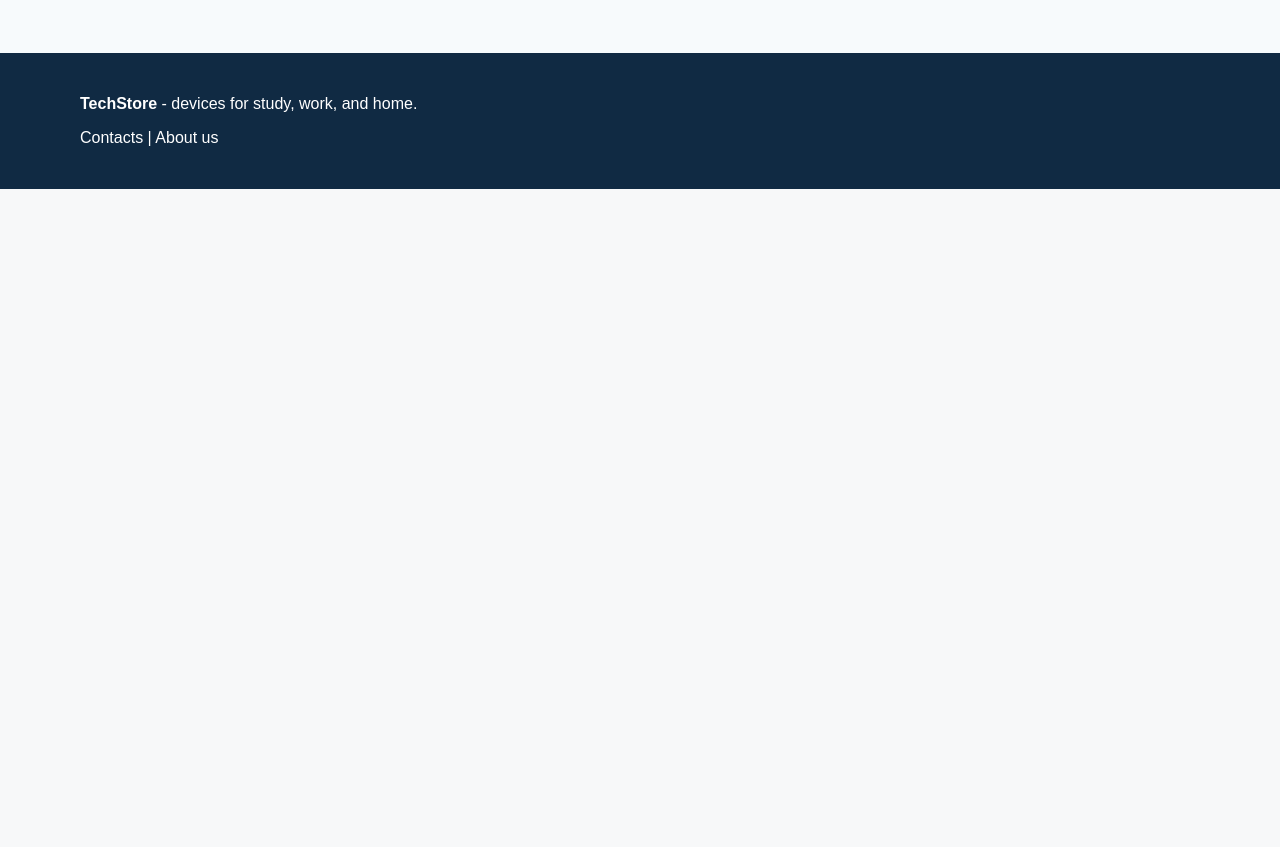
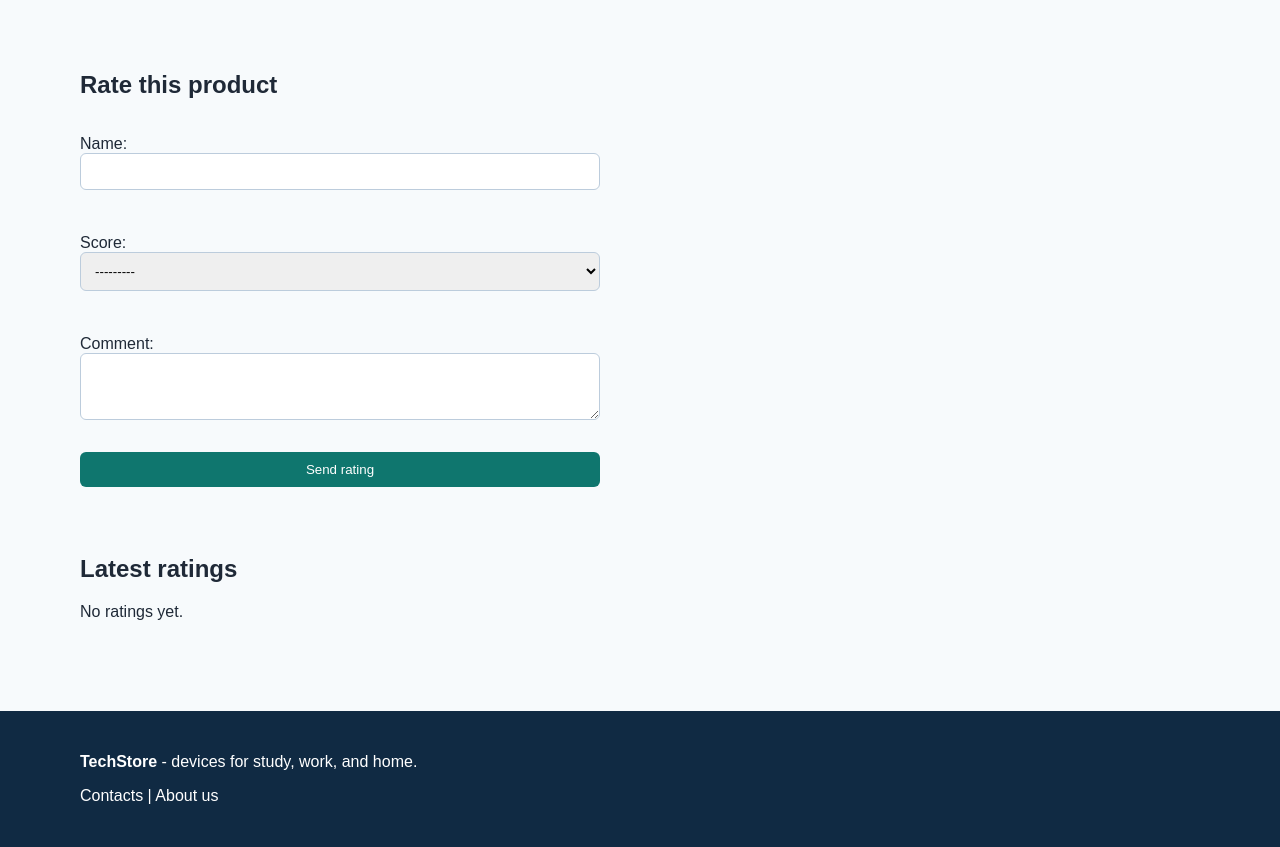
Before and after one commit to MaksymVashkurak/django_labs, a Django app: page /products/asus-tuf-gaming/ in a window 1280 px wide. Shown: the part 631-1478 px from the top of the page. Before the commit the page ends 820 px from the top, so only its background shows below. Run offline with Django 5.2, Linux system fonts and the light colour scheme; data comes from the database, SQL or seed files in the repository; tables that the repository leaves empty hold one stand-in row (values such as "Sample post"); one stand-in notice (Sample message) is shown.

Commit message:
Lab 7: add cart newsletter and ratings

```diff
--- /dev/null
+++ b/shop/forms.py
@@ -0,0 +1,19 @@
+from django import forms
+
+from .models import NewsletterSubscription, Rating
+
+
+class NewsletterSubscriptionForm(forms.ModelForm):
+    class Meta:
+        model = NewsletterSubscription
+        fields = ["name", "email"]
+
+
+class RatingForm(forms.ModelForm):
+    class Meta:
+        model = Rating
+        fields = ["name", "score", "comment"]
+        widgets = {
+            "score": forms.Select(choices=[(value, value) for value in range(1, 6)]),
+            "comment": forms.Textarea(attrs={"rows": 3}),
+        }
--- a/shop/models.py
+++ b/shop/models.py
@@ -46,6 +46,37 @@
     def get_absolute_url(self):
         return reverse("shop:product_detail", kwargs={"slug": self.slug})
 
+    @property
+    def average_rating(self):
+        ratings = self.ratings.all()
+        if not ratings:
+            return 0
+        return round(sum(rating.score for rating in ratings) / ratings.count(), 1)
+
+
+class NewsletterSubscription(TimeStampedModel):
+    name = models.CharField(max_length=120)
+    email = models.EmailField(unique=True)
+
+    class Meta:
+        ordering = ["-created_at"]
+
+    def __str__(self):
+        return self.email
+
+
+class Rating(TimeStampedModel):
+    product = models.ForeignKey(Product, on_delete=models.CASCADE, related_name="ratings")
+    name = models.CharField(max_length=120)
+    score = models.PositiveSmallIntegerField(choices=[(value, value) for value in range(1, 6)])
+    comment = models.TextField(blank=True)
+
+    class Meta:
+        ordering = ["-created_at"]
+
+    def __str__(self):
+        return f"{self.product.name}: {self.score}"
+
 
 class Order(TimeStampedModel):
     STATUS_CHOICES = [
--- a/shop/templates/shop/base.html
+++ b/shop/templates/shop/base.html
@@ -181,6 +181,7 @@
             <nav class="menu">
                 <a href="{% url 'shop:home' %}">Home</a>
                 <a href="{% url 'shop:catalog' %}">Catalog</a>
+                <a href="{% url 'shop:cart_detail' %}">Cart</a>
                 {% for category in nav_categories %}
                     <a href="{{ category.get_absolute_url }}">{{ category.name }}</a>
                 {% endfor %}
@@ -188,6 +189,13 @@
         </div>
     </header>
     <main class="container">
+        {% if messages %}
+            <section>
+                {% for message in messages %}
+                    <p class="message">{{ message }}</p>
+                {% endfor %}
+            </section>
+        {% endif %}
         {% block content %}{% endblock %}
     </main>
     <footer>
--- a/shop/templates/shop/product_detail.html
+++ b/shop/templates/shop/product_detail.html
@@ -14,9 +14,34 @@
             <p>{{ product.description }}</p>
             <p class="price">{{ product.price }} UAH</p>
             <p>In stock: {{ product.stock }}</p>
-            <button class="button" type="button">Buy</button>
+            <p>Average rating: {{ product.average_rating }} / 5</p>
+            <form action="{% url 'shop:add_to_cart' product.id %}" method="post">
+                {% csrf_token %}
+                <button class="button" type="submit">Buy</button>
+            </form>
             <a class="button secondary" href="{{ product.category.get_absolute_url }}">Back to category</a>
         </div>
     </div>
 </section>
+
+<section>
+    <h2>Rate this product</h2>
+    <form method="post">
+        {% csrf_token %}
+        {{ rating_form.as_p }}
+        <button class="button" type="submit">Send rating</button>
+    </form>
+</section>
+
+<section>
+    <h2>Latest ratings</h2>
+    {% for rating in ratings %}
+        <article class="product-card">
+            <strong>{{ rating.name }}: {{ rating.score }}/5</strong>
+            <p>{{ rating.comment }}</p>
+        </article>
+    {% empty %}
+        <p>No ratings yet.</p>
+    {% endfor %}
+</section>
 {% endblock %}
--- a/shop/urls.py
+++ b/shop/urls.py
@@ -8,6 +8,9 @@
     path("", views.home, name="home"),
     path("about/", views.about, name="about"),
     path("catalog/", views.catalog, name="catalog"),
+    path("cart/", views.cart_detail, name="cart_detail"),
+    path("cart/add/<int:product_id>/", views.add_to_cart, name="add_to_cart"),
+    path("newsletter/", views.subscribe_newsletter, name="subscribe_newsletter"),
     path("categories/<slug:slug>/", views.category_detail, name="category_detail"),
     path("products/<slug:slug>/", views.product_detail, name="product_detail"),
     path("contacts/", views.contacts, name="contacts"),
--- a/shop/views.py
+++ b/shop/views.py
@@ -1,5 +1,7 @@
-from django.shortcuts import get_object_or_404, render
+from django.contrib import messages
+from django.shortcuts import get_object_or_404, redirect, render
 
+from .forms import NewsletterSubscriptionForm, RatingForm
 from .models import Category, Product
 
 
@@ -15,6 +17,7 @@
         "subtitle": "Reliable laptops, phones, and accessories for everyday use.",
         "categories": Category.objects.prefetch_related("products"),
         "featured_products": Product.objects.select_related("category").filter(is_available=True)[:6],
+        "newsletter_form": NewsletterSubscriptionForm(),
         "pages": [
             {"title": "About us", "url_name": "shop:about"},
             {"title": "Catalog", "url_name": "shop:catalog"},
@@ -65,12 +68,75 @@
 
 def product_detail(request, slug):
     product = get_object_or_404(Product.objects.select_related("category"), slug=slug, is_available=True)
+
+    if request.method == "POST":
+        rating_form = RatingForm(request.POST)
+        if rating_form.is_valid():
+            rating = rating_form.save(commit=False)
+            rating.product = product
+            rating.save()
+            messages.success(request, "Thank you for rating this product.")
+            return redirect(product.get_absolute_url())
+    else:
+        rating_form = RatingForm()
+
     context = {
         "title": product.name,
         "product": product,
+        "rating_form": rating_form,
+        "ratings": product.ratings.all()[:5],
     }
     context.update(common_context())
     return render(request, "shop/product_detail.html", context)
+
+
+def add_to_cart(request, product_id):
+    product = get_object_or_404(Product, pk=product_id, is_available=True)
+    cart = request.session.get("cart", {})
+    product_key = str(product.id)
+    cart[product_key] = cart.get(product_key, 0) + 1
+    request.session["cart"] = cart
+    messages.success(request, f"{product.name} added to cart.")
+    return redirect("shop:cart_detail")
+
+
+def cart_detail(request):
+    cart = request.session.get("cart", {})
+    product_ids = [int(product_id) for product_id in cart.keys()]
+    products = Product.objects.filter(id__in=product_ids)
+    items = []
+    total = 0
+
+    for product in products:
+        quantity = cart.get(str(product.id), 0)
+        item_total = product.price * quantity
+        total += item_total
+        items.append(
+            {
+                "product": product,
+                "quantity": quantity,
+                "total": item_total,
+            }
+        )
+
+    context = {
+        "title": "Cart",
+        "items": items,
+        "total": total,
+    }
+    context.update(common_context())
+    return render(request, "shop/cart.html", context)
+
+
+def subscribe_newsletter(request):
+    if request.method == "POST":
+        form = NewsletterSubscriptionForm(request.POST)
+        if form.is_valid():
+            form.save()
+            messages.success(request, "You subscribed to TechStore news.")
+        else:
+            messages.error(request, "Please check newsletter form data.")
+    return redirect("shop:home")
 
 
 def contacts(request):
```
Also changed, not shown: shop/admin.py (+14 -1 lines), shop/templates/shop/cart.html (added, +23 -0 lines), shop/templates/shop/home.html (+9 -0 lines), shop/migrations/0003_newslettersubscription_rating.py (added).
